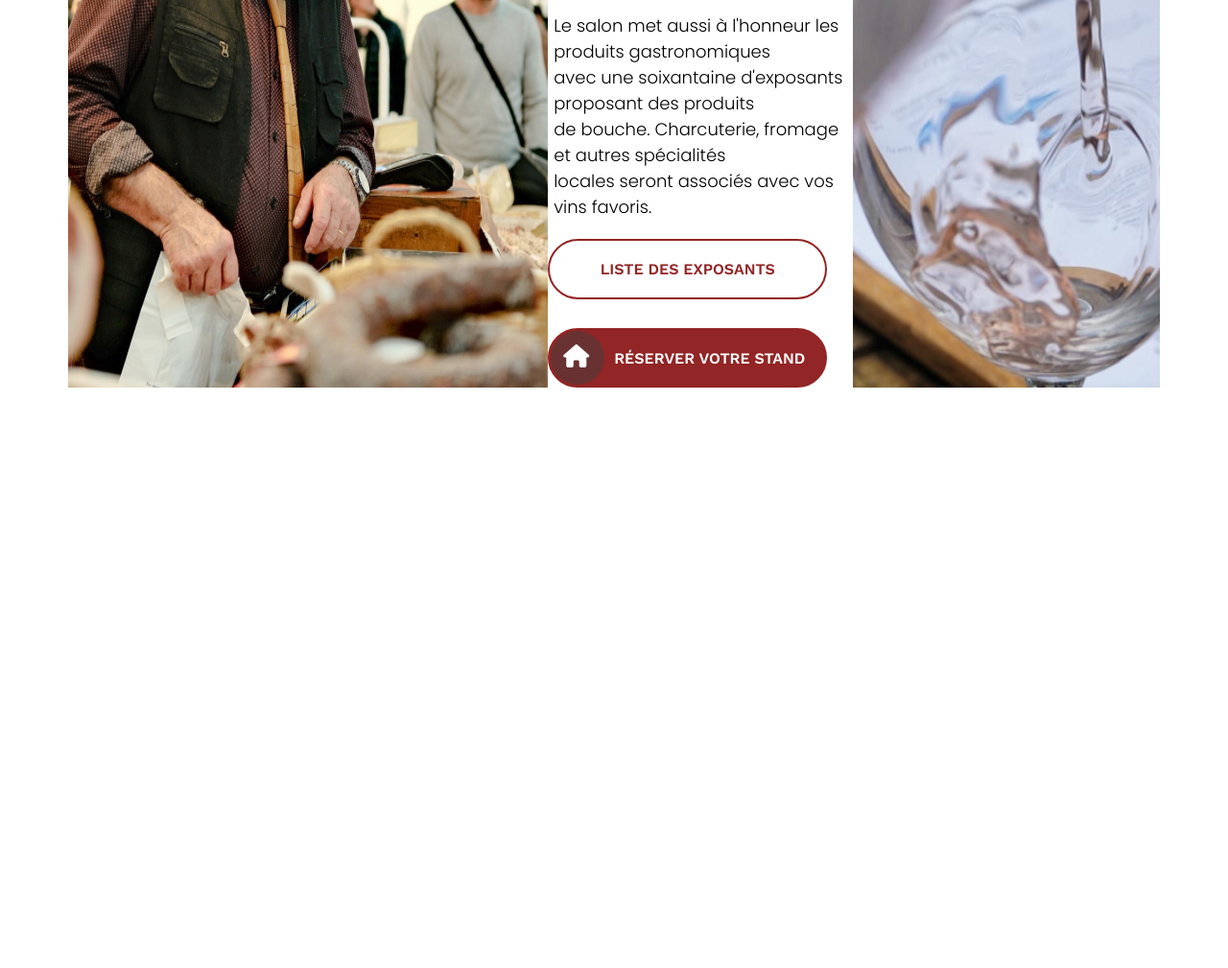
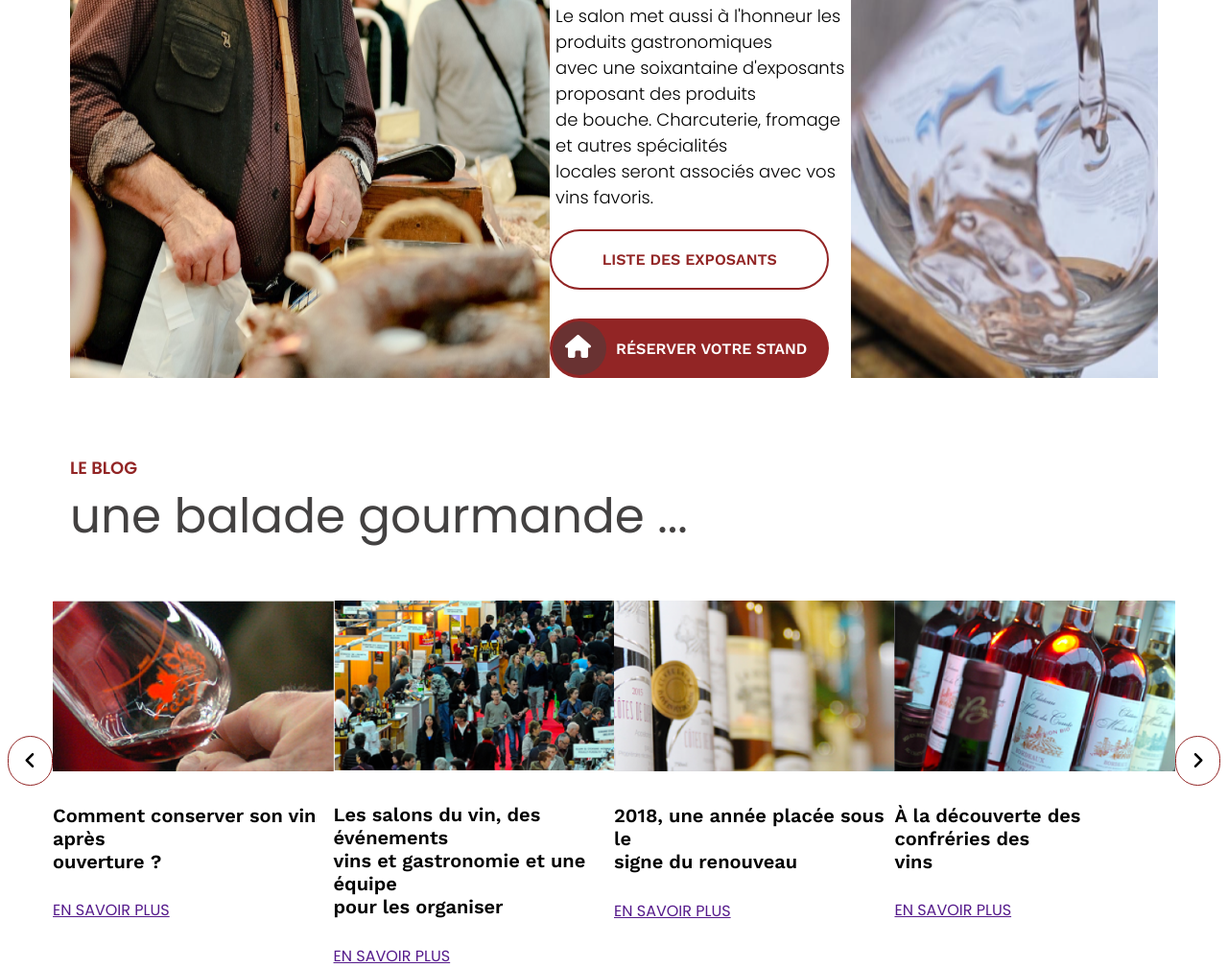
Before and after one commit to scheveny/Human_Booster_Test, a plain HTML site: page index.html in a window 1280 px wide. Shown: the part 2464-3473 px from the top of the page at 96% size. Before the commit the page ends 2876 px from the top, so only its background shows below. Drawn offline with nearby package versions, Linux system fonts and the light colour scheme.

Commit message:
feat(blog):html+css

```diff
--- a/assets/style.css
+++ b/assets/style.css
@@ -89,9 +89,9 @@ header {
     }
 }
 
-main {
-    max-width: 90%;
-    margin: auto;
+#auvergne-winefair, #newsletter, #practical-infos {
+    margin-left: 5.15%;
+    margin-right: 5.15%;
 }
 
 /*******WINFAIR**********/
@@ -149,7 +149,7 @@ main {
 .details-banner {
     position: relative;
     margin-top: 100px;
-    margin-bottom: 40px;
+    margin-bottom: 60px;
     .details-content {
         height: 350px;
         .img-container {
@@ -168,11 +168,10 @@ main {
         }
         .content-text {
             display: flex;
-            justify-content: space-between;
-            margin-top: 50px;
+            margin-top: 20px;
             div {
-                padding-right: 30px;
-                padding-left: 20px;
+                padding-right: 55px;
+                padding-left: 55px;
                 h2 {
                     color: rgb(146, 37, 37);
                     font-weight: 700;
@@ -188,6 +187,7 @@ main {
                 }
                 p {
                     font-weight: 600;
+                    margin: 0;
                 }
             }
             .visitor-text, .exhibitor-text, .hubs-to-visit-text {
@@ -295,3 +295,54 @@ main {
             }
         }
 }
+
+
+/******BLOG SLIDERS*******/
+
+#news-blog {
+    margin-top: 80px;
+    .title {
+        margin-left: 5.15%;
+    }
+    h2 {
+        font-weight: 600;
+        font-size: 18px;
+        color : rgb(146, 37, 37);
+        margin-bottom: 0;
+    }
+    h3 {
+        font-size: 50px;
+        font-weight: 400;
+        color: rgb(67, 65, 65);
+        margin-top: 0;
+    }
+    .news-sliders {
+        display: flex;
+        align-items: center;
+        justify-content: space-between;
+        div {
+            max-height: 335px;
+            width: auto; /** la largeur du div s'ajuste à la largeur de l'image**/
+            img {
+                width: 388px;
+                max-width: 100%;
+                height: auto;
+                object-fit: cover;
+            }
+            h4 {
+                font-family: 'Work Sans';
+                font-size: 20px;
+                font-weight: 600;
+            }
+        }
+        i {
+            font-size: 20px;
+            border-radius: 50px;
+            border: rgb(146, 37, 37) solid 1px;
+            width: 20px;
+            height: 20px;
+            padding: 15px;
+            text-align: center;
+        }
+    }
+}
--- a/index.html
+++ b/index.html
@@ -5,7 +5,7 @@
         <title>Human Booster Test</title>
         <!--Insertion d'un fichier CSS-->
         <link href="./assets/style.css" rel="stylesheet">
-        <link rel="stylesheet" href="https://fonts.googleapis.com/css2?family=Work+Sans:wght@400;500;600;700&family=Poppins:wght@300;400;500;600&display=swap">
+        <link rel="stylesheet" href="https://fonts.googleapis.com/css2?family=Work+Sans:wght@400;500;600;700&family=Poppins:wght@300;400;500;600;700&display=swap">
         <!--Insertion d'un fichier JavaSript-->
         <script src="./assets/script.js"></script>
         <script src="https://kit.fontawesome.com/5c9d52cae8.js" crossorigin="anonymous"></script>
@@ -146,12 +146,42 @@
                         <img src="assets/images/winefair/Book_banner_2.png" alt="">
                     </div>
                 </div>
-
-
             </section>
 
             <section id="news-blog">
-
+                <div class="title">
+                    <h2>LE BLOG</h2>
+                    <h3>une balade gourmande ...</h3>
+                </div>
+                <div class="news-sliders">
+                    <i class="fa-solid fa-angle-left"></i>
+                    <div>
+                        <img src="assets/images/blog/slide_1.png" alt="">
+                        <h4>Comment conserver son vin après
+                            <br>ouverture ?</h4>
+                        <a href="">EN SAVOIR PLUS</a>
+                    </div>
+                    <div class>
+                        <img src="assets/images/blog/slide_2.png" alt="">
+                        <h4>Les salons du vin, des événements
+                            <br>vins et gastronomie et une équipe
+                            <br>pour les organiser</h4>
+                        <a href="">EN SAVOIR PLUS</a>
+                    </div>
+                    <div>
+                        <img src="assets/images/blog/slide_3.png" alt="">
+                        <h4>2018, une année placée sous le
+                            <br>signe du renouveau</h4>
+                        <a href="">EN SAVOIR PLUS</a>
+                    </div>
+                    <div>
+                        <img src="assets/images/blog/slide_4.png" alt="">
+                        <h4>À la découverte des confréries des
+                            <br>vins</h4>
+                        <a href="">EN SAVOIR PLUS</a>
+                    </div>
+                    <i class="fa-solid fa-angle-right"></i>
+                </div>
             </section>
 
             <section id="newsletter">
```
Also changed, not shown: assets/images/blog/slide_1.png (added), assets/images/blog/slide_2.png (added), assets/images/blog/slide_3.png (added), assets/images/blog/slide_4.png (added).
